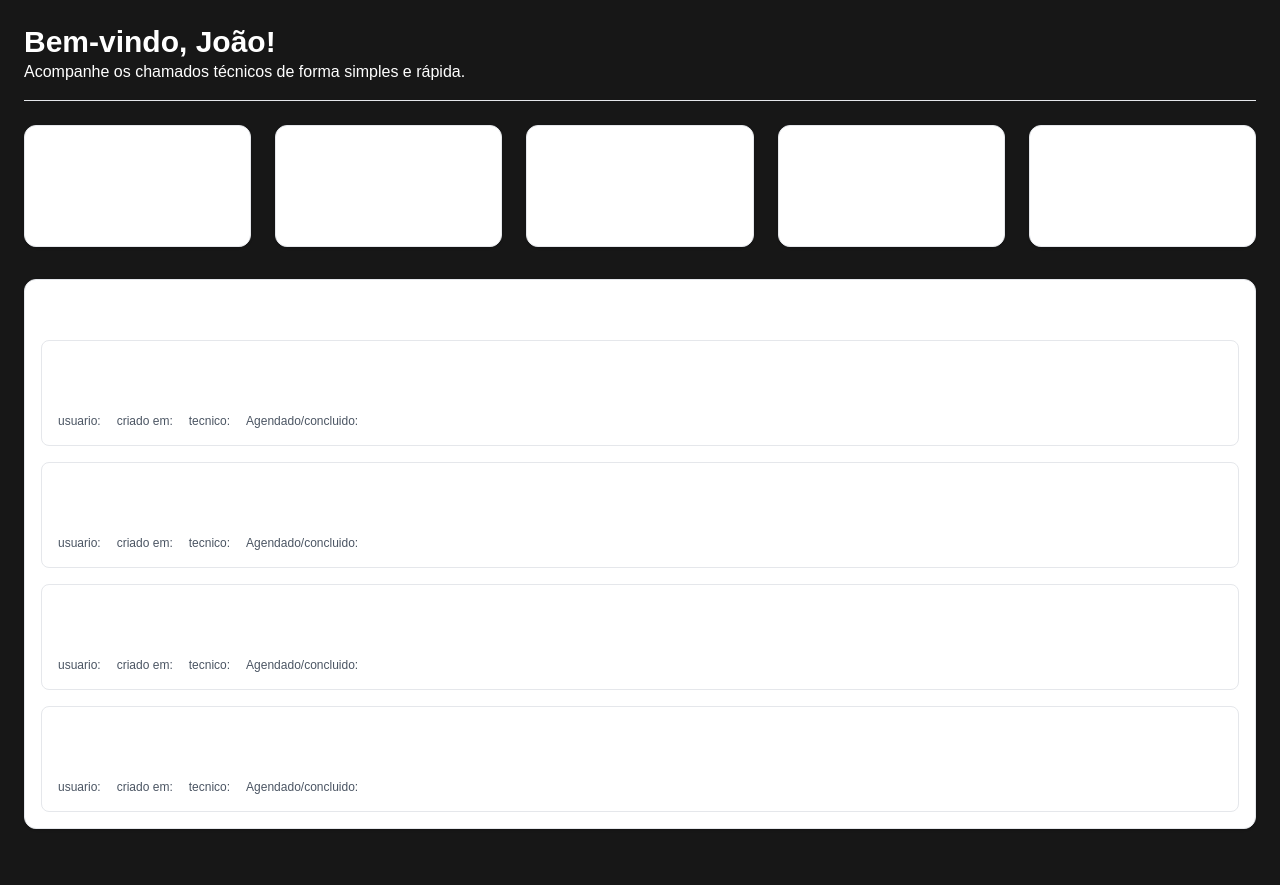
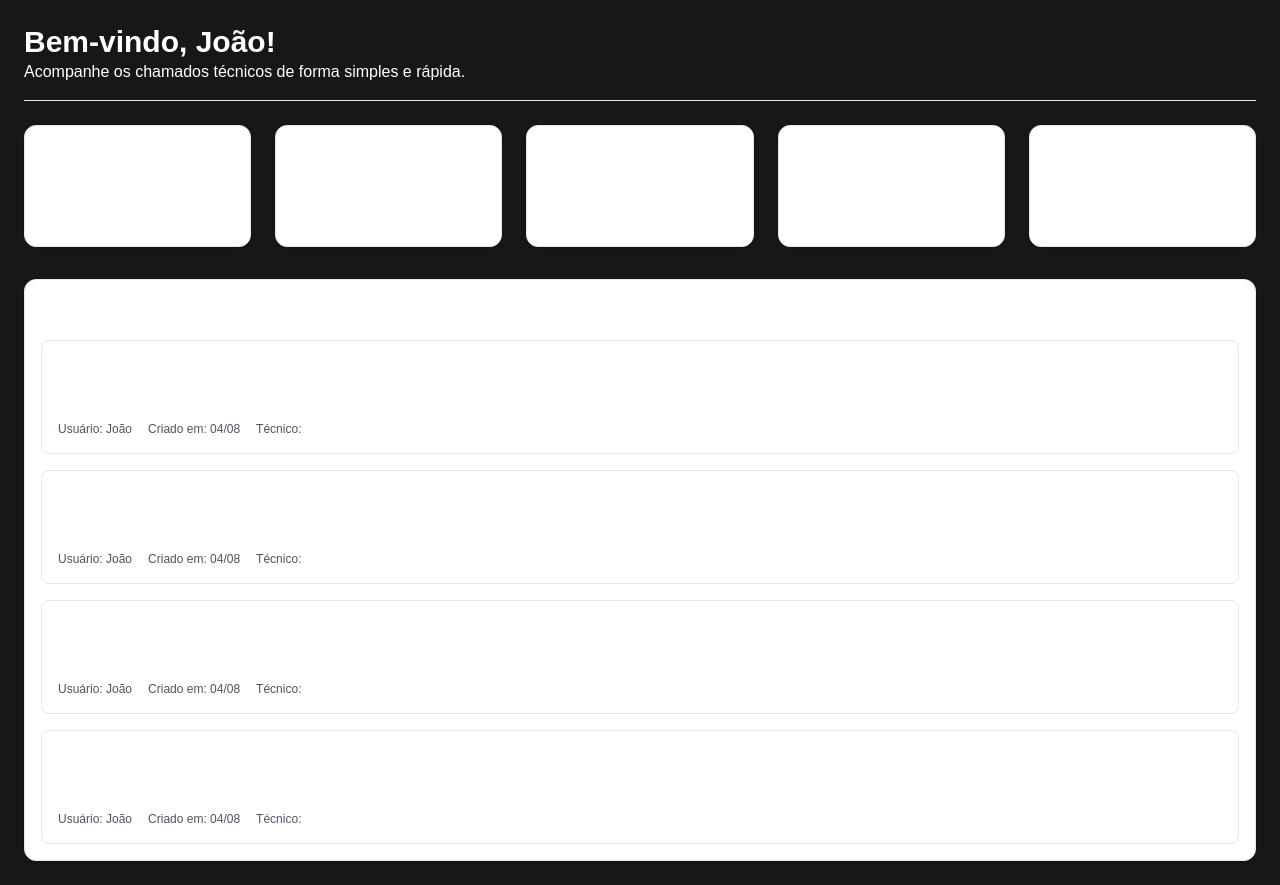
Before and after one commit to mcarina/chamado-tecnico-next-js, a Next.js app: page / in a window 1280 px wide. Before the commit the page ends 853 px from the top, so only its background shows below. Built offline with nearby package versions, Linux system fonts and the light colour scheme.

Commit message:
card agora funciona com click

```diff
--- a/src/app/(root)/components/Cards/DiscriptionCards.tsx
+++ b/src/app/(root)/components/Cards/DiscriptionCards.tsx
@@ -4,9 +4,17 @@ const DiscriptionCardsHome = () => {
   return (
             <div className="space-y-4 rounded-xl shadow p-4 bg-white border">
                 <h2 className="text-xl font-semibold">Chamados Recentes:</h2>
+
                 <DiscriptionCards
                     title="Portao da caragem com defeito"
                     descricao="portao nao abre"
+                    footer={
+                        <>
+                        <span>Usuário: João</span>
+                        <span>Criado em: 04/08</span>
+                        <span>Técnico: </span>
+                        </>
+                    }
                 >
                     em andamento
                 </DiscriptionCards>
@@ -14,22 +22,42 @@ const DiscriptionCardsHome = () => {
                 <DiscriptionCards
                     title="Lampada do corredor queimada"
                     descricao="lampada do corredor do 2 andar queimada"
+                    footer={
+                        <>
+                        <span>Usuário: João</span>
+                        <span>Criado em: 04/08</span>
+                        <span>Técnico: </span>
+                        </>
+                    }
                 >
                     concluido
                 </DiscriptionCards>
                 <DiscriptionCards
                     title="Lampada do corredor queimada"
                     descricao="lampada do corredor do 2 andar queimada"
+                    footer={
+                        <>
+                        <span>Usuário: João</span>
+                        <span>Criado em: 04/08</span>
+                        <span>Técnico: </span>
+                        </>
+                    }
                 >
                     Aguardando
                 </DiscriptionCards>
                 <DiscriptionCards
                     title="Lampada do corredor queimada"
                     descricao="lampada do corredor do 2 andar queimada"
+                    footer={
+                        <>
+                        <span>Usuário: João</span>
+                        <span>Criado em: 04/08</span>
+                        <span>Técnico: </span>
+                        </>
+                    }
                 >
                     Agendado
                 </DiscriptionCards>
-
             </div>
   )
 }
--- a/src/app/(root)/page.tsx
+++ b/src/app/(root)/page.tsx
@@ -2,7 +2,6 @@
 import PageHeader from "@/components/Header";
 import { useState } from "react";
 import DashboardcardsHome from "./components/Cards/DashboardCards";
-import DiscriptionCards from "@/components/Cards/DiscriptionCards";
 import DiscriptionCardsHome from "./components/Cards/DiscriptionCards";
 
 const Home = async () => {
--- a/src/components/Cards/DiscriptionCards.tsx
+++ b/src/components/Cards/DiscriptionCards.tsx
@@ -1,12 +1,16 @@
+import Link from "next/link";
+
 interface DiscriptionCardsProps {
   title: string;
   children: React.ReactNode;
   descricao: string
+  footer?: React.ReactNode;
 }
 
-const DiscriptionCards = ({ title, children, descricao }: DiscriptionCardsProps) => {
+const DiscriptionCards = ({ title, children, descricao, footer }: DiscriptionCardsProps) => {
   return (
     <article className="space-y-4">
+      <Link href="">
         <div className="flex items-center justify-between p-4 border rounded-lg hover:bg-gray-50 transition-colors">
             <header className="flex-1">
                 <div className="flex items-center space-x-3 mb-2">
@@ -14,15 +18,15 @@ const DiscriptionCards = ({ title, children, descricao }: DiscriptionCardsProps)
                     <p className="text-muted-foreground">{children}</p>
                 </div>
                 <p className="text-muted-foreground">{descricao}</p>
-                <div className="flex items-center space-x-4 text-xs text-gray-600">
-                    <span>usuario:</span>
-                    <span>criado em:</span>
-                    <span>tecnico:</span>
-                    <span>Agendado/concluido:</span>
-                </div>
+                {footer && (
+                  <div className="flex items-center space-x-4 text-xs text-gray-600 mt-2">
+                    {footer}
+                  </div>
+                )}
             </header>
+        </div>
 
-        </div>
+      </Link>
     </article>
   );
 };
```
